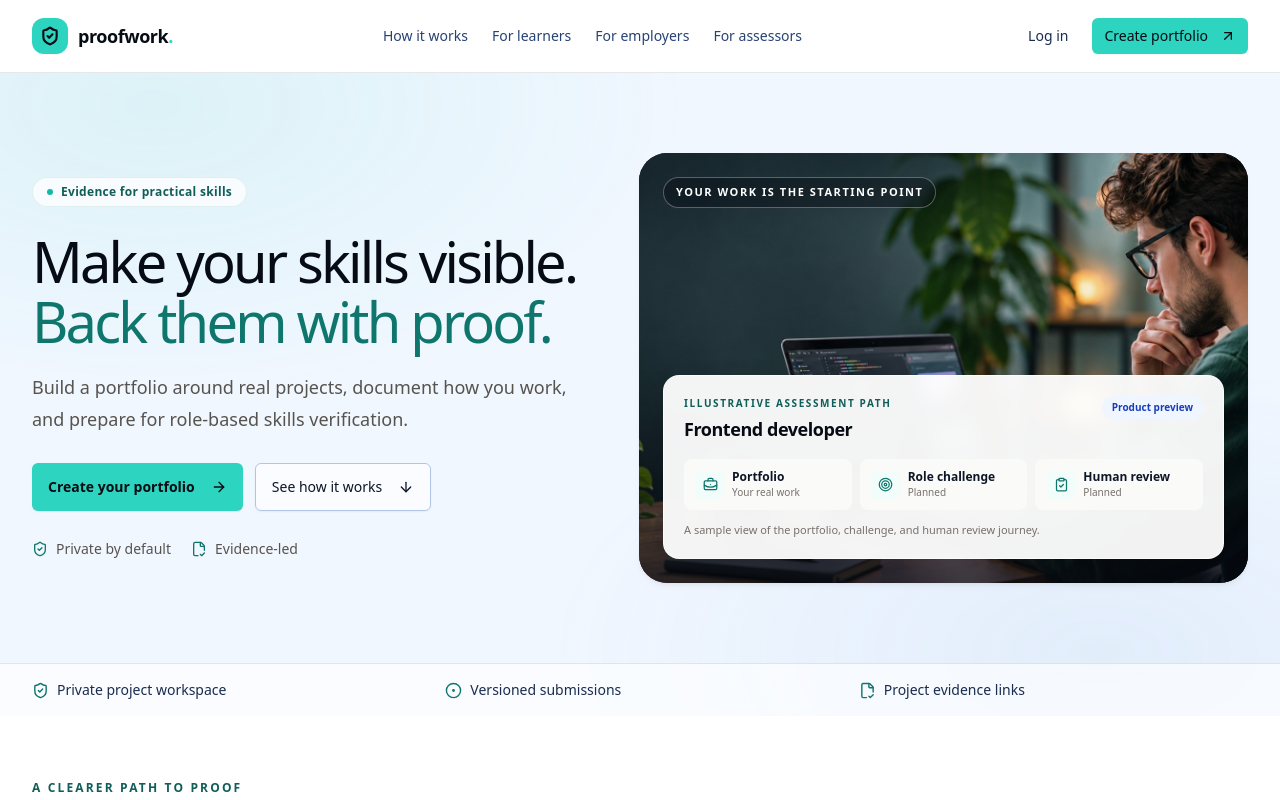
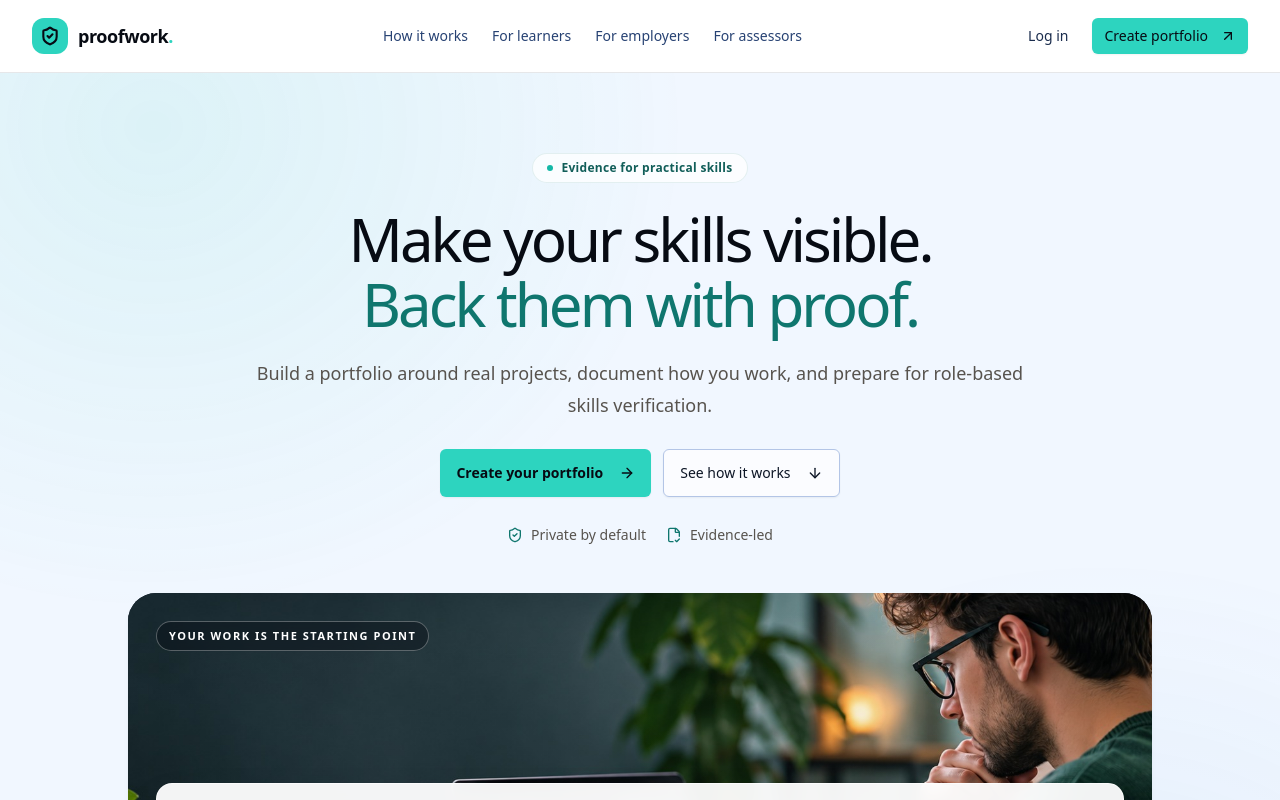
Before and after one commit to Day-void/proofwork, a Next.js app: page / in a window 1280 px wide. Shown: the top 800 px of the page. Built offline with nearby package versions, Linux system fonts and the light colour scheme.

Commit message:
redesign landing page content layout

```diff
--- a/src/app/page.tsx
+++ b/src/app/page.tsx
@@ -34,24 +34,24 @@ export default function HomePage() {
 
       <section className="relative overflow-hidden bg-[#f1f7ff]">
         <div aria-hidden="true" className="absolute inset-0 opacity-60" style={{ backgroundImage: "radial-gradient(ellipse at 12% 5%, rgba(47,202,183,.18), transparent 34%), radial-gradient(ellipse at 86% 90%, rgba(85,145,215,.16), transparent 36%)" }} />
-        <div className="relative mx-auto grid max-w-7xl items-center gap-10 px-5 py-12 sm:px-8 sm:py-16 lg:grid-cols-[.95fr_1.05fr] lg:gap-14 lg:py-20">
-          <div className="max-w-2xl">
+        <div className="relative mx-auto flex max-w-7xl flex-col items-center px-5 pb-12 pt-12 text-center sm:px-8 sm:pb-16 sm:pt-16 lg:pb-20 lg:pt-20">
+          <div className="max-w-4xl">
             <div className="inline-flex items-center gap-2 rounded-full border border-accent-700/10 bg-white/75 px-3.5 py-1.5 text-xs font-semibold tracking-wide text-accent-800"><span className="size-1.5 rounded-full bg-accent-500" /> Evidence for practical skills</div>
-            <h1 className="mt-6 text-balance text-4xl font-normal leading-[1.08] tracking-[-.05em] sm:text-[2.75rem] lg:text-[3.5rem]">Make your skills visible.<br /><span className="text-accent-700">Back them with proof.</span></h1>
-            <p className="mt-5 max-w-xl text-base leading-7 text-surface-600 sm:text-lg sm:leading-8">Build a portfolio around real projects, document how you work, and prepare for role-based skills verification.</p>
-            <div className="mt-7 flex flex-col gap-3 sm:flex-row">
+            <h1 className="mt-6 text-balance text-4xl font-normal leading-[1.08] tracking-[-.05em] sm:text-[3.25rem] lg:text-[3.75rem]">Make your skills visible.<br /><span className="text-accent-700">Back them with proof.</span></h1>
+            <p className="mx-auto mt-5 max-w-3xl text-base leading-7 text-surface-600 sm:text-lg sm:leading-8">Build a portfolio around real projects, document how you work, and prepare for role-based skills verification.</p>
+            <div className="mt-7 flex flex-col justify-center gap-3 sm:flex-row">
               <Button asChild size="lg" className="h-12 bg-accent-400 px-6 font-semibold text-navy-950 hover:bg-accent-300"><Link href="/register">Create your portfolio <ArrowRight className="ml-2 size-4" /></Link></Button>
               <Button asChild size="lg" variant="outline" className="h-12 border-navy-200 bg-white/70 px-6 text-navy-900 hover:bg-white"><a href="#how-it-works">See how it works <ArrowDown className="ml-2 size-4" /></a></Button>
             </div>
-            <div className="mt-7 flex flex-wrap items-center gap-x-5 gap-y-2 text-sm text-surface-600"><span className="inline-flex items-center gap-2"><ShieldCheck size={16} className="text-accent-700" /> Private by default</span><span className="inline-flex items-center gap-2"><FileCheck2 size={16} className="text-accent-700" /> Evidence-led</span></div>
+            <div className="mt-7 flex flex-wrap items-center justify-center gap-x-5 gap-y-2 text-sm text-surface-600"><span className="inline-flex items-center gap-2"><ShieldCheck size={16} className="text-accent-700" /> Private by default</span><span className="inline-flex items-center gap-2"><FileCheck2 size={16} className="text-accent-700" /> Evidence-led</span></div>
           </div>
 
-          <div className="relative mx-auto w-full max-w-2xl">
-            <div className="relative min-h-[340px] overflow-hidden rounded-[1.75rem] bg-navy-900 shadow-elevated sm:min-h-[430px]">
+          <div className="relative mx-auto mt-10 w-full max-w-5xl sm:mt-12">
+            <div className="relative min-h-[330px] overflow-hidden rounded-[1.5rem] bg-navy-900 shadow-elevated sm:min-h-[410px] sm:rounded-[1.75rem]">
               <Image src="/images/hero2.jpeg" alt="A developer working through a project on a laptop" fill sizes="(min-width: 1024px) 55vw, 100vw" className="object-cover object-[64%_38%]" priority />
               <div aria-hidden="true" className="absolute inset-0 bg-gradient-to-t from-navy-950/75 via-navy-950/5 to-transparent" />
-              <div className="absolute left-4 top-4 rounded-full border border-white/30 bg-navy-950/40 px-3 py-1.5 text-[11px] font-semibold uppercase tracking-[.14em] text-white backdrop-blur sm:left-6 sm:top-6">Your work is the starting point</div>
-              <div className="absolute bottom-4 left-4 right-4 rounded-2xl border border-white/70 bg-white/95 p-4 shadow-2xl backdrop-blur sm:bottom-6 sm:left-6 sm:right-6 sm:p-5">
+              <div className="absolute left-4 top-4 rounded-full border border-white/30 bg-navy-950/40 px-3 py-1.5 text-[11px] font-semibold uppercase tracking-[.14em] text-white backdrop-blur sm:left-7 sm:top-7">Your work is the starting point</div>
+              <div className="absolute bottom-4 left-4 right-4 rounded-2xl border border-white/70 bg-white/95 p-4 text-left shadow-2xl backdrop-blur sm:bottom-7 sm:left-7 sm:right-7 sm:p-6">
                 <div className="flex flex-wrap items-start justify-between gap-3">
                   <div><div className="text-[10px] font-semibold uppercase tracking-[.16em] text-accent-800">Illustrative assessment path</div><h2 className="mt-1 text-lg font-semibold tracking-tight">Frontend developer</h2></div>
                   <span className="rounded-full bg-blue-50 px-2.5 py-1 text-[10px] font-semibold text-blue-800">Product preview</span>
@@ -65,13 +65,13 @@ export default function HomePage() {
           </div>
         </div>
         <div className="relative border-t border-navy-900/10 bg-white/65">
-          <div className="mx-auto grid max-w-7xl gap-3 px-5 py-4 text-sm font-medium text-navy-800 sm:grid-cols-3 sm:px-8 sm:gap-6"><div className="flex items-center gap-2"><ShieldCheck size={17} className="text-accent-700" /> Private project workspace</div><div className="flex items-center gap-2"><CircleDot size={17} className="text-accent-700" /> Versioned submissions</div><div className="flex items-center gap-2"><FileCheck2 size={17} className="text-accent-700" /> Project evidence links</div></div>
+          <div className="mx-auto grid max-w-7xl gap-3 px-5 py-5 text-sm font-medium text-navy-800 sm:grid-cols-3 sm:px-8 sm:py-6 sm:gap-6"><div className="flex items-center gap-2"><ShieldCheck size={17} className="text-accent-700" /> Private project workspace</div><div className="flex items-center gap-2"><CircleDot size={17} className="text-accent-700" /> Versioned submissions</div><div className="flex items-center gap-2"><FileCheck2 size={17} className="text-accent-700" /> Project evidence links</div></div>
         </div>
       </section>
 
       <section id="how-it-works" className="scroll-mt-20 px-5 py-14 sm:px-8 sm:py-16">
         <div className="mx-auto max-w-7xl">
-          <div className="max-w-2xl"><div className="text-xs font-semibold uppercase tracking-[.18em] text-accent-800">A clearer path to proof</div><h2 className="mt-3 text-balance text-[2rem] font-medium leading-tight tracking-[-.04em] sm:text-[2.25rem]">Build from real work. Add a consistent test.</h2><p className="mt-4 text-base leading-7 text-surface-600">A portfolio shows how you work in context. A role-based task can make the skills easier to compare. A human review should explain what the evidence supports.</p></div>
+          <div className="mx-auto max-w-3xl text-center"><div className="text-xs font-semibold uppercase tracking-[.18em] text-accent-800">A clearer path to proof</div><h2 className="mt-3 text-balance text-[2rem] font-medium leading-tight tracking-[-.04em] sm:text-[2.25rem]">Build from real work. Add a consistent test.</h2><p className="mt-4 text-base leading-7 text-surface-600">A portfolio shows how you work in context. A role-based task can make the skills easier to compare. A human review should explain what the evidence supports.</p></div>
           <div className="mt-8 grid gap-4 md:grid-cols-3">{steps.map(({ icon: Icon, title, text, status }, index) => <article key={title} className="rounded-2xl border border-surface-200 bg-white p-5 shadow-subtle transition duration-200 hover:-translate-y-0.5 hover:border-accent-200 hover:shadow-elevated sm:p-6"><div className="flex items-center justify-between"><span className="grid size-11 place-items-center rounded-xl bg-accent-50 text-accent-800"><Icon size={21} /></span><span className="font-mono text-xs text-surface-400">0{index + 1}</span></div><div className={`mt-5 inline-flex rounded-full px-2.5 py-1 text-[10px] font-semibold ${status === "Available now" ? "bg-accent-50 text-accent-800" : "bg-surface-100 text-surface-600"}`}>{status}</div><h3 className="mt-3 text-lg font-semibold tracking-tight">{title}</h3><p className="mt-2 text-sm leading-6 text-surface-600">{text}</p></article>)}</div>
         </div>
       </section>
```
